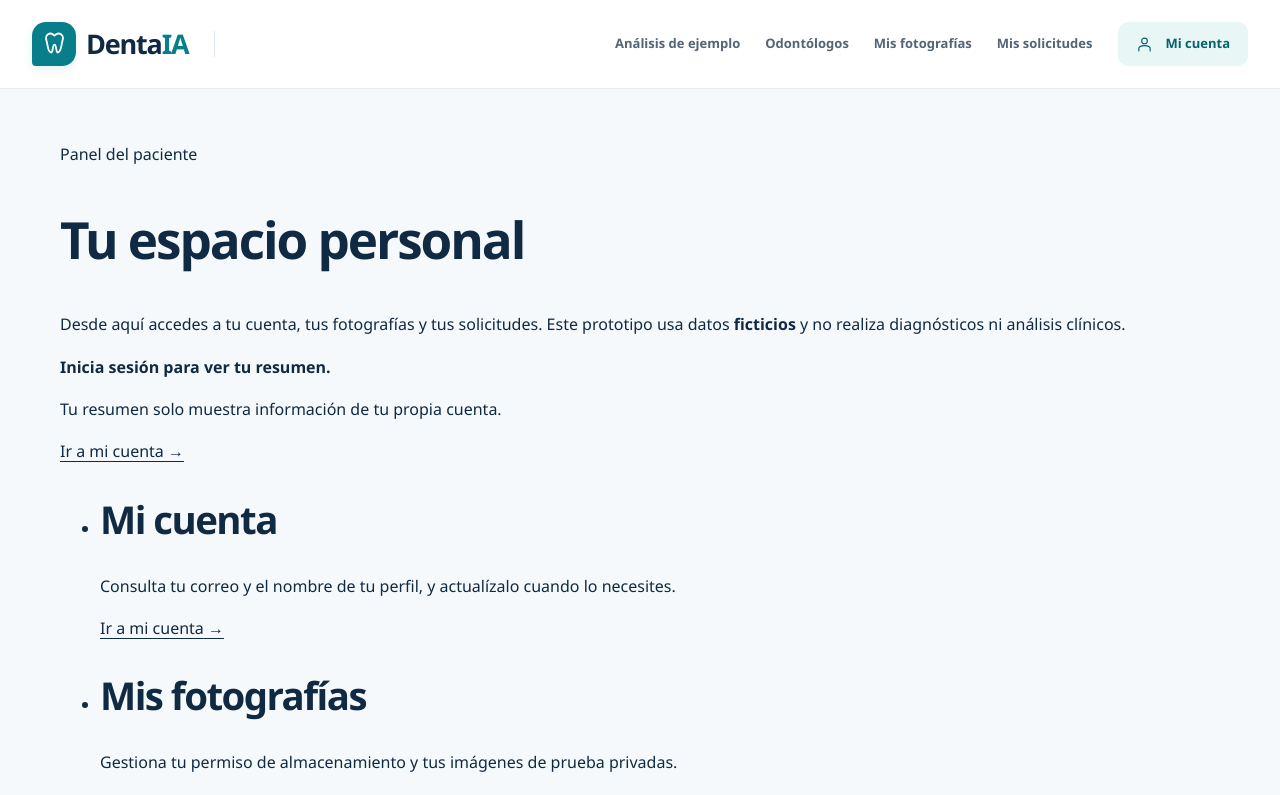
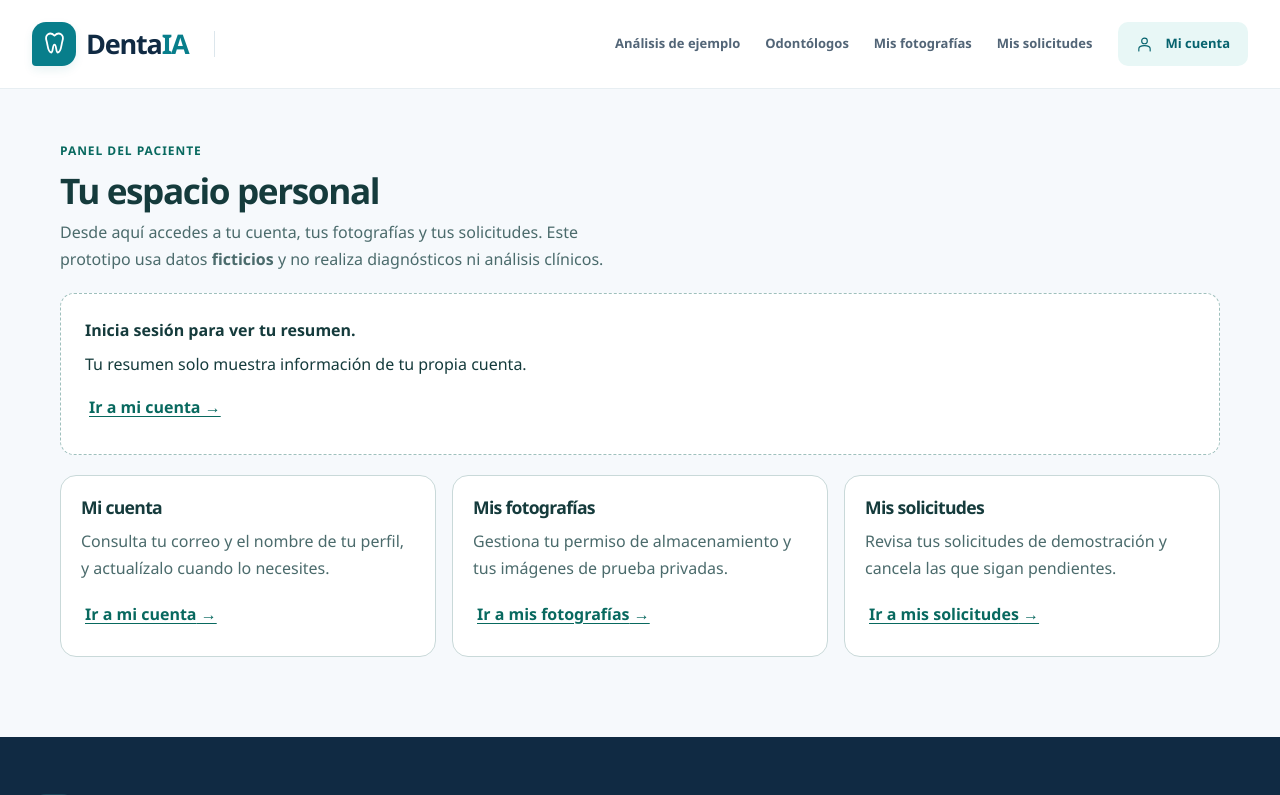
Before and after one commit to Jhanfranco07/DentaIA, a Next.js app: page /panel in a window 1280 px wide. Shown: the top 795 px of the page. Built offline with nearby package versions, Linux system fonts and the light colour scheme; no server answers.

Commit message:
DI-162 fix(panel): restaurar estilos del panel y conservar los del resumen

```diff
--- a/src/features/panel/panel.module.css
+++ b/src/features/panel/panel.module.css
@@ -1,3 +1,21 @@
+.pagina { display: grid; gap: 1.25rem; color: #153b3c; }
+.cabecera { display: grid; gap: .5rem; }
+.cabecera h1 { margin: 0; font-size: clamp(1.6rem, 4vw, 2.2rem); line-height: 1.2; }
+.cabecera p { margin: 0; color: #4b6b6c; line-height: 1.7; max-width: 62ch; }
+.etiqueta { font-size: .75rem; font-weight: 700; letter-spacing: .08em; text-transform: uppercase; color: #08695f; }
+
+.grilla { list-style: none; margin: 0; padding: 0; display: grid; grid-template-columns: repeat(3, 1fr); gap: 1rem; }
+.tarjeta { display: grid; gap: .6rem; align-content: start; padding: 1.25rem; background: #fff; border: 1px solid #c9d9d9; border-radius: 16px; }
+.tarjeta h2 { margin: 0; font-size: 1.1rem; line-height: 1.3; }
+.tarjeta p { margin: 0; line-height: 1.7; color: #4b6b6c; }
+
+.enlace { justify-self: start; display: inline-flex; align-items: center; min-height: 44px; padding-inline: .25rem; color: #08695f; font-weight: 700; text-decoration: underline; text-underline-offset: .2em; }
+.enlace:focus-visible { outline: 2px solid #08695f; outline-offset: 2px; }
+
+.aviso { display: grid; gap: .5rem; justify-items: start; padding: 1.5rem; background: #fff; border: 1px dashed #9fc0bd; border-radius: 14px; line-height: 1.6; }
+.aviso p { margin: 0; }
+.avisoError { border-style: solid; border-color: #e0b4b4; background: #fff7f7; color: #7a1f1f; }
+
 .resumen { display: grid; gap: .75rem; padding: 1.25rem; background: #fff; border: 1px solid #c9d9d9; border-radius: 16px; }
 .resumen h2 { margin: 0; font-size: 1.1rem; }
 .resumen p { margin: 0; color: #4b6b6c; }
@@ -7,3 +25,8 @@
 .datos dd { margin: 0; font-size: 1.4rem; font-weight: 800; }
 .boton { padding: .65rem 1.1rem; min-height: 44px; border: 0; border-radius: 10px; background: #08695f; color: #fff; font: inherit; font-weight: 700; cursor: pointer; }
 .boton:focus-visible { outline: 2px solid #153b3c; outline-offset: 2px; }
+
+@media (max-width: 760px) {
+  .grilla { grid-template-columns: 1fr; }
+  .tarjeta { padding: 1rem; }
+}
```
